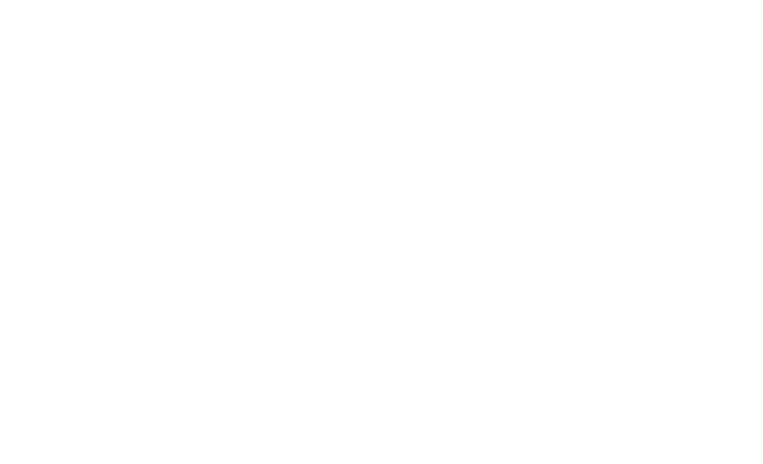
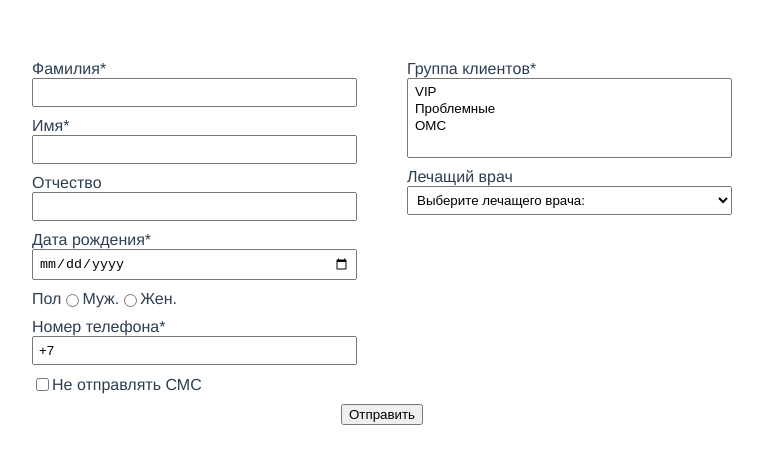
Before and after one commit to helloelio/test-medods, a Vue app: page / in a window 1280 px wide. Shown: the top 464 px of the page, without its empty margins (258-1021 px from the left). Built offline with nearby package versions, Linux system fonts and the light colour scheme.

Commit message:
feat: Create first block with simple validation and error messages

```diff
--- a/package.json
+++ b/package.json
@@ -8,8 +8,11 @@
     "lint": "vue-cli-service lint"
   },
   "dependencies": {
+    "@vuelidate/core": "^2.0.0-alpha.32",
+    "@vuelidate/validators": "^2.0.0-alpha.25",
     "core-js": "^3.6.5",
-    "vue": "^3.0.0"
+    "vue": "^3.0.0",
+    "vuelidate": "^0.7.7"
   },
   "devDependencies": {
     "@vue/cli-plugin-babel": "~4.5.0",
--- a/src/App.vue
+++ b/src/App.vue
@@ -1,11 +1,220 @@
 <template>
-  <div></div>
+  <div>
+    <form @submit.prevent="checkForm" v-if="!formIsValid">
+      <div class="person-main-info">
+        <div class="left-block">
+          <label for="lastName"
+            >Фамилия*
+            <input
+              id="lastName"
+              type="text"
+              v-model="person.lastName"
+              :class="v$.person.lastName.$error ? 'error' : ''"
+            />
+          </label>
+          <label for="name"
+            >Имя*
+            <input
+              id="name"
+              type="text"
+              v-model="person.name"
+              :class="v$.person.name.$error ? 'error' : ''"
+            />
+          </label>
+
+          <label for="secondName"
+            >Отчество
+            <input id="secondName" type="text" v-model="person.secondName" />
+          </label>
+
+          <label for="birthday"
+            >Дата рождения*
+            <input
+              id="birthday"
+              type="date"
+              v-model="person.birthday"
+              :class="v$.person.birthday.$error ? 'error' : ''"
+            />
+          </label>
+
+          <label for="sex" class="sex"
+            >Пол
+            <input id="sex" type="radio" value="Мужской" v-model="person.sex" />
+            Муж.
+            <input id="sex" type="radio" value="Женский" v-model="person.sex" />
+            Жен.
+          </label>
+
+          <label for="phoneNumber"
+            >Номер телефона*
+            <input
+              id="phoneNumber"
+              type="text"
+              v-model="person.phoneNumber"
+              :class="v$.person.phoneNumber.$error ? 'error' : ''"
+            />
+          </label>
+        </div>
+        <div class="right-block">
+          <label for="clientGroup"
+            >Группа клиентов*
+            <select
+              id="clientGroup"
+              type="text"
+              v-model="person.clientGroup"
+              :class="v$.person.clientGroup.$error ? 'error' : ''"
+              multiple
+            >
+              <option
+                v-for="(item, index) in clientGroupSelect"
+                :key="index"
+                :value="item"
+              >
+                {{ item }}
+              </option>
+            </select>
+          </label>
+
+          <label for="therapist"
+            >Лечащий врач
+            <select id="therapist" type="text" v-model="person.therapist">
+              <option value="" disabled>Выберите лечащего врача:</option>
+              <option
+                v-for="(item, index) in therapistSelect"
+                :key="index"
+                :value="item"
+              >
+                {{ item }}
+              </option>
+            </select>
+          </label>
+        </div>
+        <label for="sendMessage" class="send-message"
+          ><input
+            id="sendMessage"
+            type="checkbox"
+            v-model="person.dontSendMessage"
+          />
+          Не отправлять СМС
+        </label>
+      </div>
+
+      <button>Отправить</button>
+    </form>
+    <div v-else class="congratulations">
+      Регистрация прошла успешно
+      <div>{{ this.person }}</div>
+    </div>
+    <div class="error-messages">
+      <p
+        class="error-message"
+        v-show="v$.person.lastName.$error && v$.person.lastName.required"
+      >
+        Поле 'Фамилия' обязательно для заполнения
+      </p>
+      <p
+        class="error-message"
+        v-show="v$.person.name.$error && v$.person.name.required"
+      >
+        Поле 'Имя' обязательно для заполнения
+      </p>
+      <!-- <p
+        class="error-message"
+        v-show="v$.person.name.$invalid && v$.person.name.required"
+      >
+        Поле 'Имя' должно состоять из Русских букв
+      </p> -->
+      <p
+        class="error-message"
+        v-show="v$.person.birthday.$error && v$.person.birthday.required"
+      >
+        Поле 'Дата рождения' обязательно для заполнения
+      </p>
+      <p
+        class="error-message"
+        v-show="v$.person.phoneNumber.$error && v$.person.phoneNumber.required"
+      >
+        Поле 'Номер телефона' обязательно для заполнения
+      </p>
+      <p
+        class="error-message"
+        v-show="v$.person.clientGroup.$error && v$.person.clientGroup.required"
+      >
+        Поле 'Группа клиентов' обязательно для заполнения
+      </p>
+    </div>
+  </div>
 </template>
 
 <script>
+import { required, minLength, maxLength } from '@vuelidate/validators';
+import useVuelidate from '@vuelidate/core';
+
 export default {
   name: 'App',
-  components: {},
+  setup: () => ({
+    v$: useVuelidate(),
+  }),
+  data() {
+    return {
+      person: {
+        name: '',
+        lastName: '',
+        secondName: '',
+        birthday: '',
+        phoneNumber: '+7',
+        sex: '',
+        clientGroup: [],
+        therapist: '',
+        dontSendMessage: false,
+      },
+      formIsValid: false,
+      clientGroupSelect: ['VIP', 'Проблемные', 'ОМС'],
+      therapistSelect: ['Иванов', 'Захаров', 'Чернышева'],
+    };
+  },
+
+  validations: {
+    person: {
+      name: {
+        required,
+        fioValidation(value) {
+          return /^[А-ЯЁ][а-яё]*$/.test(value);
+        },
+      },
+      lastName: {
+        required,
+        fioValidation(value) {
+          return /^[А-ЯЁ][а-яё]*$/.test(value);
+        },
+      },
+      birthday: {
+        required,
+      },
+      phoneNumber: {
+        required,
+        numberValidation(value) {
+          return /[0-9]/.test(value);
+        },
+        minLength: minLength(12),
+        maxLength: maxLength(12),
+      },
+      clientGroup: {
+        required,
+      },
+    },
+  },
+
+  methods: {
+    checkForm() {
+      this.v$.person.$touch();
+      if (this.v$.person.$error) {
+        this.formIsValid = false;
+      } else {
+        this.formIsValid = true;
+      }
+    },
+  },
 };
 </script>
 
@@ -18,4 +227,64 @@ export default {
   color: #2c3e50;
   margin-top: 60px;
 }
+.invalid {
+  box-shadow: 0px 0px 1px 2px red;
+}
+.person-main-info {
+  max-width: 700px;
+  margin: 0 auto;
+  display: grid;
+  grid-template-columns: 1fr 1fr;
+  column-gap: 50px;
+  .sex,
+  .send-message {
+    display: flex;
+    align-items: center;
+  }
+}
+label {
+  display: grid;
+  text-align: left;
+  margin-bottom: 10px;
+}
+input,
+select {
+  padding: 5px;
+}
+.error-messages {
+  position: absolute;
+  top: 10px;
+  right: 10px;
+}
+.error-message {
+  background-color: rgba(255, 0, 0, 0.7);
+  color: white;
+  border: 2px solid black;
+  padding: 5px;
+  border-radius: 4px;
+  transition: 2s ease;
+}
+.error {
+  border: 3px solid red;
+}
+.congratulations {
+  background-color: rgb(1, 163, 1);
+  color: white;
+  padding: 20px;
+  font-size: 2rem;
+}
+@keyframes showError {
+  0% {
+    opacity: 1;
+  }
+  100% {
+    opacity: 0;
+  }
+}
+
+@media (max-width: 500px) {
+  .person-main-info {
+    grid-template-columns: 1fr;
+  }
+}
 </style>
--- a/src/main.js
+++ b/src/main.js
@@ -1,4 +1,3 @@
 import { createApp } from "vue";
 import App from "./App.vue";
-
 createApp(App).mount("#app");
```
Also changed, not shown: .prettierrc.json (added), 1 other file (tests, documents, lock files or other folders).
